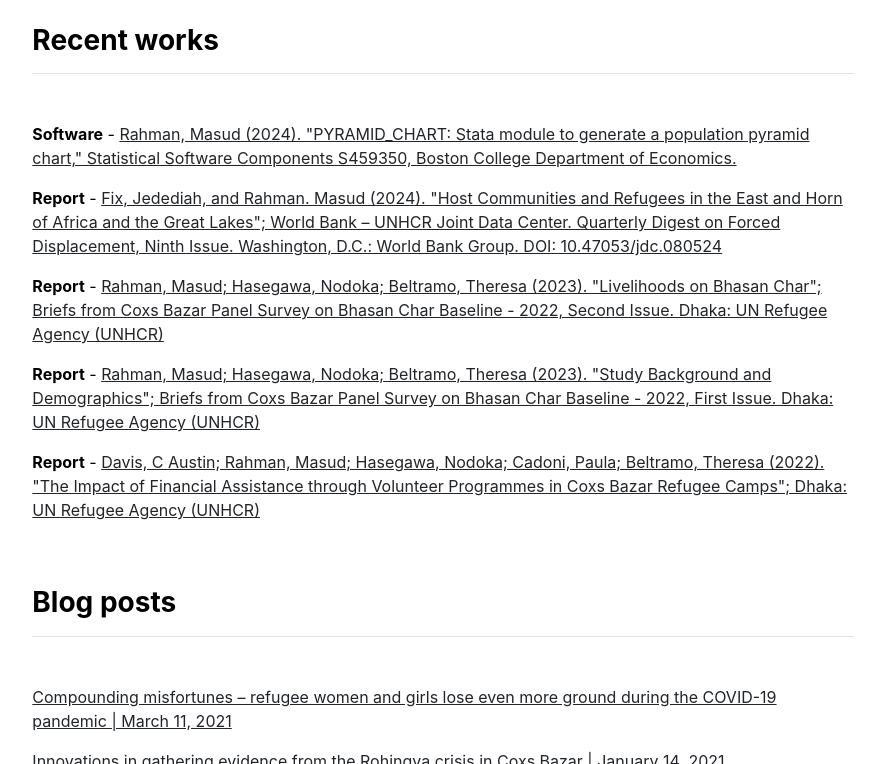
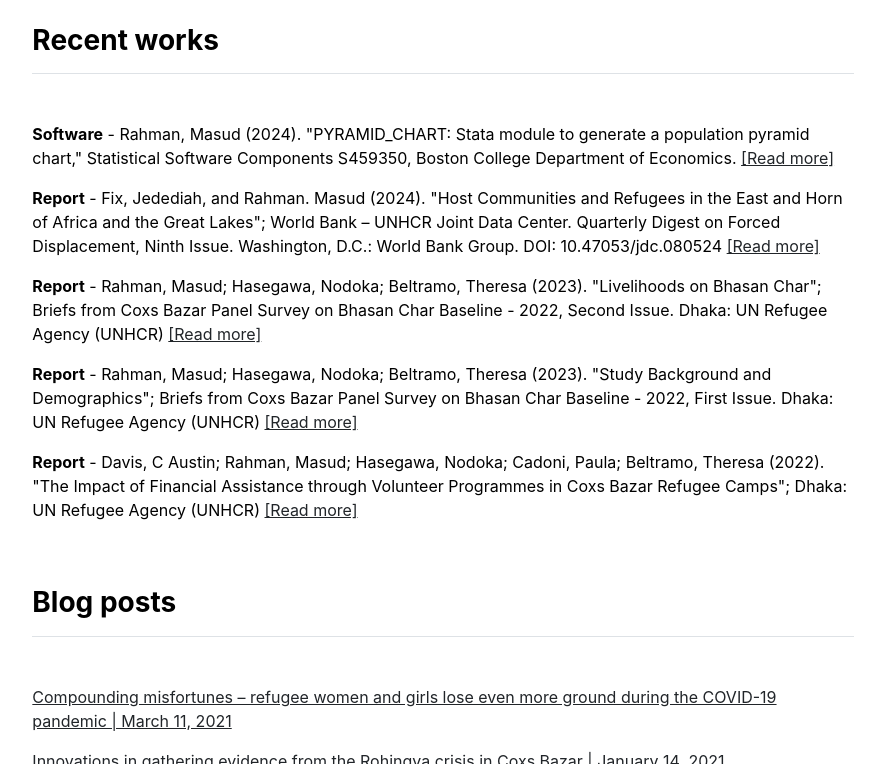
Before and after one commit to masud90/masud90.github.io, a Jekyll site: the page built from index.md, in a window 1280 px wide and 900 px high, scrolled down 1267 px, cut to the strip 136-900 px from the top of the window. Shown: the whole strip, without its empty margins (197-1082 px from the left). Built offline with Jekyll 4.4.1, drawn with Linux system fonts in a browser that asks for light colours.

Commit message:
Update publications.html
formatting

```diff
--- a/_includes/publications.html
+++ b/_includes/publications.html
@@ -3,11 +3,11 @@
     <h3 class="fw-bold border-bottom pb-3 mb-5">Recent works</h3>
     {% if page.title == "Home" %}
       {% for item in site.data.publications.featured %}
-        <p><strong>{{ item.category }}</strong> - <a href="{{ item.url }}">{{ item.name }}</a></p>
+        <p><strong>{{ item.category }}</strong> - {{ item.name }} <a href="{{ item.url }}">[Read more]</a></p>
       {% endfor %}
     {% else %}
       {% for item in site.data.publications.index %}
-        <p><strong>{{ item.category }}</strong> - <a href="{{ item.url }}">{{ item.name }}</a></p>
+        <p><strong>{{ item.category }}</strong> - {{ item.name }} <a href="{{ item.url }}">[Read more]</a></p>
       {% endfor %}
     {% endif %}
   </div>
```
